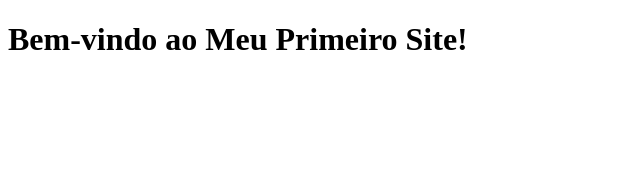
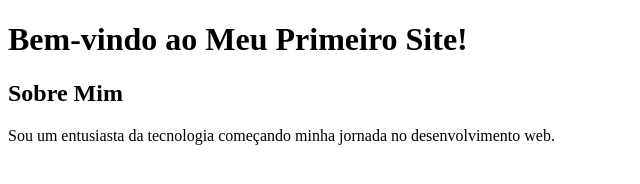
Before and after one commit to rodolfo-brand/aprendendo-html-do-zero, a plain HTML site: page index.html in a window 1280 px wide. Shown: the whole page, without its empty margins (0-640 px from the left). Drawn offline with Linux system fonts and the light colour scheme.

Commit message:
adicionei informacoes sobre mim na tag main

```diff
--- a/index.html
+++ b/index.html
@@ -12,6 +12,12 @@
     <header>
         <h1>Bem-vindo ao Meu Primeiro Site!</h1>
     </header>
+        <main>
+        <section>
+            <h2>Sobre Mim</h2>
+            <p>Sou um entusiasta da tecnologia começando minha jornada no desenvolvimento web.</p>
+        </section>
+    </main>
 </body>
 
 </html>
```
